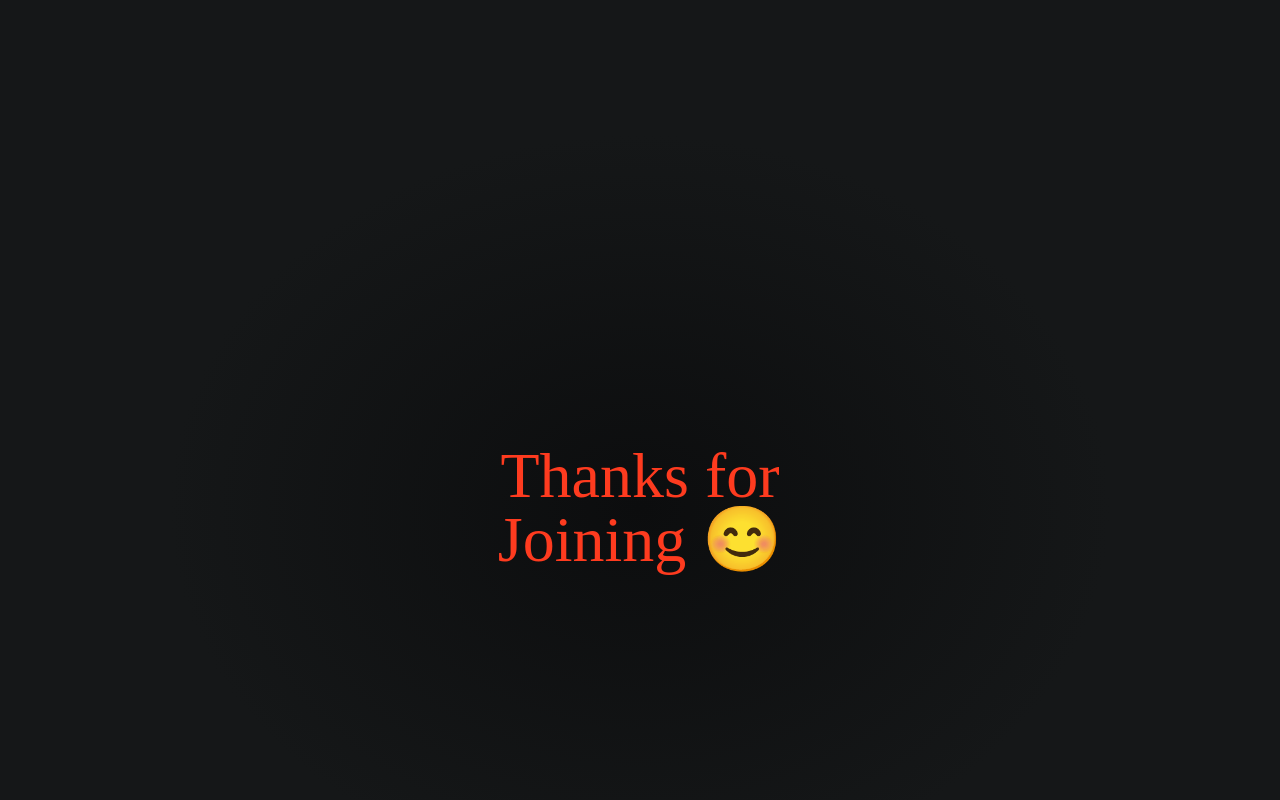
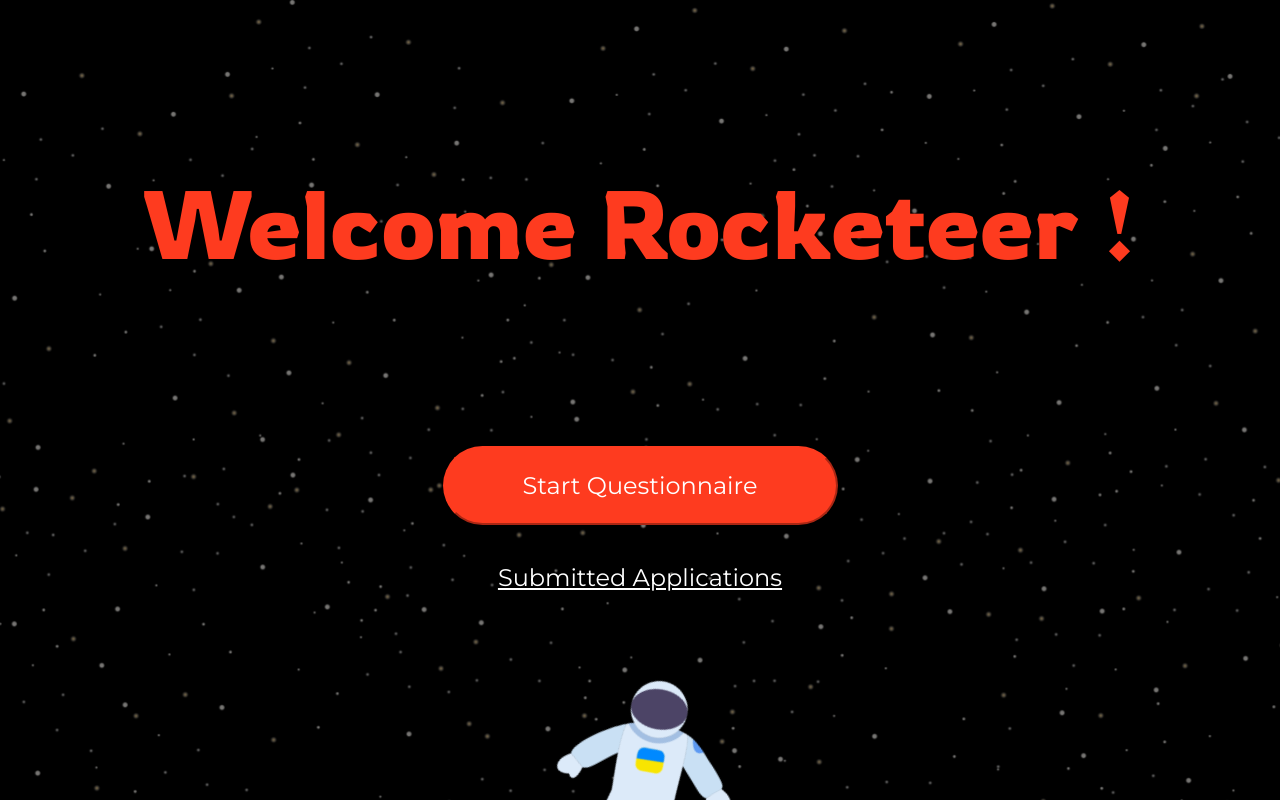
Before and after one commit to Demetrusa/RedBerry-Project, a React (Create React App) app in the folder my-app/: page / in a window 1280 px wide. Shown: the top 800 px of the page. Built offline with nearby package versions, Linux system fonts and the light colour scheme.

Commit message:
add header google fonts

```diff
--- a/my-app/public/index.html
+++ b/my-app/public/index.html
@@ -13,6 +13,18 @@
       content="Web site created using create-react-app"
     />
     <link rel="apple-touch-icon" href="%PUBLIC_URL%/logo192.png" />
+    <link rel="preconnect" href="https://fonts.googleapis.com" />
+    <link rel="preconnect" href="https://fonts.gstatic.com" crossorigin />
+    <link
+      href="https://fonts.googleapis.com/css2?family=Open+Sans:wght@400;700&family=Rowdies:wght@300;400;700&display=swap"
+      rel="stylesheet"
+    />
+    <link rel="preconnect" href="https://fonts.googleapis.com" />
+    <link rel="preconnect" href="https://fonts.gstatic.com" crossorigin />
+    <link
+      href="https://fonts.googleapis.com/css2?family=Montserrat:ital,wght@0,100;0,200;0,300;0,400;0,500;0,600;0,700;0,800;0,900;1,100;1,200;1,300;1,400;1,500;1,600;1,700;1,800;1,900&family=Open+Sans:wght@400;700&display=swap"
+      rel="stylesheet"
+    />
     <!--
       manifest.json provides metadata used when your web app is installed on a
       user's mobile device or desktop. See https://developers.google.com/web/fundamentals/web-app-manifest/
--- a/my-app/src/App.js
+++ b/my-app/src/App.js
@@ -12,13 +12,13 @@
 function App() {
   return (
     <div className="App">
-      {/* <Header /> */}
+      <Header />
       {/* <Origin /> */}
       {/* <Skill /> */}
       {/* <Covid /> */}
       {/* <About /> */}
       {/* <SubmitPage /> */}
-      <ThankYou />
+      {/* <ThankYou /> */}
 
     </div>
   );
--- a/my-app/src/components/common/header/Header.css
+++ b/my-app/src/components/common/header/Header.css
@@ -13,6 +13,9 @@
 h1 {
   font-size: 96px;
   color: #fe3b1f;
+  font-family: Rowdies;
+  font-style: normal;
+  font-weight: normal;
 }
 .startButton > button {
   width: 395px;
@@ -24,6 +27,9 @@
   line-height: 29.26px;
   margin-top: 175px;
   border-color: #fe3b1f;
+  font-family: Montserrat;
+  font-style: normal;
+  font-weight: normal;
 }
 .submitted-application {
   margin-top: 41px;
@@ -32,6 +38,9 @@
   color: #ffffff;
   font-size: 24px;
   text-decoration: underline;
+  font-family: Montserrat;
+  font-style: normal;
+  font-weight: normal;
 }
 .rocketImg {
   width: 409.92px;
```
